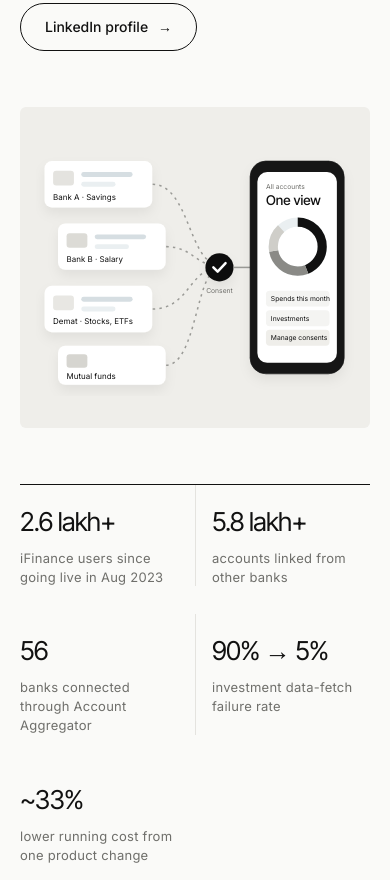
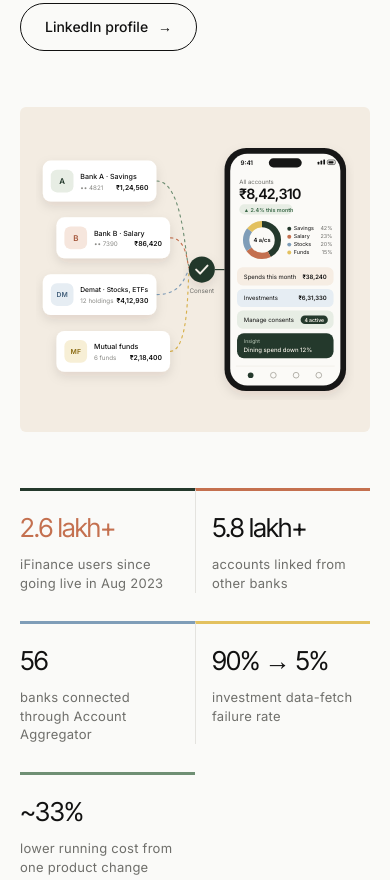
Before and after one commit to amaithi20332/amaithi20332.github.io, a plain HTML site: page index.html in a window 390 px wide. Shown: the part 772-1652 px from the top of the page. Drawn offline with Linux system fonts and the light colour scheme.

Commit message:
High-fidelity hero phone visual and colour accents

```diff
--- a/index.html
+++ b/index.html
@@ -218,6 +218,49 @@ footer p{color:var(--soft);font-size:17px;max-width:46ch}
 .rv.in{opacity:1;transform:none}
 @media (prefers-reduced-motion:reduce){*{animation:none!important;transition:none!important}html{scroll-behavior:auto}.rv{opacity:1;transform:none}}
 
+/* colour accents */
+:root{--sage:#6f8f74;--forest:#24392c;--clay:#c4704f;--mist:#7f9db8;--butter:#e3c15f;--sand:#f3ece2;--sagetint:#e7ede4;--misttint:#e6edf3}
+::selection{background:var(--forest);color:#f3efe6}
+.kick{color:var(--forest)}
+.shead .kick:before,.hero-text .kick:before,.two .kick:before{content:"";display:inline-block;width:6px;height:6px;border-radius:50%;background:var(--clay);margin-right:10px;vertical-align:2px}
+.links a:after{background:var(--clay)}
+.cta,.btn.p{background:var(--forest);border-color:var(--forest)}
+.cta:hover{background:#18271e}
+.btn:not(.p):hover{background:var(--forest);border-color:var(--forest)}
+.hero-fig{background:var(--sand)}
+.rcard{border-top:0}
+.rcard div{border-top:3px solid var(--forest)}
+.rcard div:nth-child(2){border-top-color:var(--clay)}
+.rcard div:nth-child(3){border-top-color:var(--mist)}
+.rcard div:nth-child(4){border-top-color:var(--butter)}
+.rcard div:nth-child(5){border-top-color:var(--sage)}
+.rcard div:first-child strong{color:var(--clay)}
+.tl li.big time:before{background:var(--clay)}
+.tl li:hover{background:linear-gradient(90deg,var(--sand),transparent 70%)}
+.tabs button[aria-selected=true]{border-color:var(--clay)}
+.res strong{color:var(--forest)}
+.rgrid,.bars,.proof,.posts{border-top-color:var(--forest)}
+.dots i.y{background:var(--sage)}
+.outcome{background:var(--sagetint)}
+.rc .big{color:var(--forest)}
+.bar .l b{color:var(--forest)}
+.track i{background:var(--sage)}
+.track i.a{background:var(--clay)}
+.pf:hover h3{color:var(--clay)}
+.gal button:nth-child(3n+1) .th{background:var(--sand)}
+.gal button:nth-child(3n+2) .th{background:var(--misttint)}
+.gal button:nth-child(3n) .th{background:var(--sagetint)}
+.post summary:hover{color:var(--clay)}
+.edu{border-top-color:var(--forest)}
+.chips li:hover{border-color:var(--clay);color:var(--clay)}
+footer{background:var(--forest);color:#f3efe6;border-top:0}
+footer p{color:#b9c4b8}
+.contact{border-top-color:#f3efe6}
+.contact div{border-bottom-color:rgba(243,239,230,.18)}
+.contact span{color:#9fb09f}
+.contact a{background-image:linear-gradient(var(--butter),var(--butter))}
+footer .copy{color:#9fb09f}
+
 /* tablet */
 @media (max-width:1024px){
 .links{display:none}
@@ -283,28 +326,46 @@ nav .wrap{min-height:64px}
 <p>I launched <strong>iFinance</strong>, ICICI Bank's Account Aggregator product for linking accounts from any bank, and I'm now building its next phase, the <strong>Financial Dashboard</strong>: investments, loans and insurance in one view. I also lead <strong>Know Your Spends</strong>, the bank's spend-tracking product. I work from evidence: test, measure, then ship in phases.</p>
 <div class="btns"><a class="btn p" href="#work">View case studies</a><a class="btn" href="https://www.linkedin.com/in/amaithipriya/">LinkedIn profile</a></div>
 </div>
-<figure class="hero-fig"><svg class="art" viewBox="0 0 520 420" role="img" aria-label="Accounts from several banks flowing through one consent check into a single app view">
-<defs><filter id="sh" x="-20%" y="-20%" width="140%" height="150%"><feDropShadow dx="0" dy="10" stdDeviation="10" flood-color="#000" flood-opacity=".06"/></filter></defs>
-<g filter="url(#sh)" font-family="Inter,sans-serif" font-size="13" fill="#111111">
-<g transform="translate(14,36)"><rect width="176" height="76" rx="12" fill="#fff"/><rect x="14" y="16" width="34" height="24" rx="5" fill="#e4e3df"/><rect x="60" y="18" width="84" height="8" rx="4" fill="#d6dee2"/><rect x="60" y="34" width="56" height="8" rx="4" fill="#eaeff1"/><text x="14" y="63">Bank A · Savings</text></g>
-<g transform="translate(36,138)"><rect width="176" height="76" rx="12" fill="#fff"/><rect x="14" y="16" width="34" height="24" rx="5" fill="#dcdbd6"/><rect x="60" y="18" width="84" height="8" rx="4" fill="#d6dee2"/><rect x="60" y="34" width="56" height="8" rx="4" fill="#eaeff1"/><text x="14" y="63">Bank B · Salary</text></g>
-<g transform="translate(14,240)"><rect width="176" height="76" rx="12" fill="#fff"/><rect x="14" y="16" width="34" height="24" rx="5" fill="#e8e7e3"/><rect x="60" y="18" width="84" height="8" rx="4" fill="#d6dee2"/><rect x="60" y="34" width="56" height="8" rx="4" fill="#eaeff1"/><text x="14" y="63">Demat · Stocks, ETFs</text></g>
-<g transform="translate(36,338)"><rect width="176" height="64" rx="12" fill="#fff"/><rect x="14" y="14" width="34" height="22" rx="5" fill="#d6d5d0"/><text x="14" y="54">Mutual funds</text></g>
+<figure class="hero-fig"><svg class="art" viewBox="0 0 560 460" role="img" aria-label="Accounts from several banks flowing through one consent check into a single app view">
+<defs><filter id="sh" x="-20%" y="-20%" width="140%" height="160%"><feDropShadow dx="0" dy="8" stdDeviation="9" flood-color="#2a2418" flood-opacity=".10"/></filter></defs>
+<g fill="none" stroke-width="2" stroke-linecap="round" stroke-dasharray="2 6" class="flow">
+<path stroke="#6f8f74" d="M212 74 C262 74 262 222 270 224"/><path stroke="#c4704f" d="M236 174 C268 174 266 226 270 228"/><path stroke="#7f9db8" d="M212 274 C262 274 262 234 270 232"/><path stroke="#d7b04a" d="M236 374 C272 374 266 238 270 236"/></g>
+<g filter="url(#sh)" font-family="Inter,sans-serif">
+<g transform="translate(12,38)"><rect width="200" height="72" rx="14" fill="#fff"/><rect x="14" y="16" width="40" height="40" rx="11" fill="#e7ede4"/><text x="34" y="41" text-anchor="middle" font-size="14" font-weight="600" fill="#24392c">A</text><text x="66" y="32" font-size="12.5" font-weight="500" fill="#111">Bank A · Savings</text><text x="66" y="51" font-size="11" fill="#8a8a86">•• 4821</text><text x="186" y="51" text-anchor="end" font-size="12" font-weight="600" fill="#111">₹1,24,560</text></g>
+<g transform="translate(36,138)"><rect width="200" height="72" rx="14" fill="#fff"/><rect x="14" y="16" width="40" height="40" rx="11" fill="#f6e6dd"/><text x="34" y="41" text-anchor="middle" font-size="14" font-weight="600" fill="#a4553a">B</text><text x="66" y="32" font-size="12.5" font-weight="500" fill="#111">Bank B · Salary</text><text x="66" y="51" font-size="11" fill="#8a8a86">•• 7390</text><text x="186" y="51" text-anchor="end" font-size="12" font-weight="600" fill="#111">₹86,420</text></g>
+<g transform="translate(12,238)"><rect width="200" height="72" rx="14" fill="#fff"/><rect x="14" y="16" width="40" height="40" rx="11" fill="#e6edf3"/><text x="34" y="41" text-anchor="middle" font-size="12" font-weight="600" fill="#45627d">DM</text><text x="66" y="32" font-size="11.8" font-weight="500" fill="#111">Demat · Stocks, ETFs</text><text x="66" y="51" font-size="11" fill="#8a8a86">12 holdings</text><text x="186" y="51" text-anchor="end" font-size="12" font-weight="600" fill="#111">₹4,12,930</text></g>
+<g transform="translate(36,338)"><rect width="200" height="72" rx="14" fill="#fff"/><rect x="14" y="16" width="40" height="40" rx="11" fill="#f7efd6"/><text x="34" y="41" text-anchor="middle" font-size="12" font-weight="600" fill="#8a6a12">MF</text><text x="66" y="32" font-size="12.5" font-weight="500" fill="#111">Mutual funds</text><text x="66" y="51" font-size="11" fill="#8a8a86">6 funds</text><text x="186" y="51" text-anchor="end" font-size="12" font-weight="600" fill="#111">₹2,18,400</text></g>
 </g>
-<g fill="none" stroke="#9a9a96" stroke-width="2.5" class="flow"><path d="M190 74 C250 74 250 200 296 205"/><path d="M212 176 C255 176 260 205 296 208"/><path d="M190 278 C250 278 250 214 296 211"/><path d="M212 370 C262 370 262 218 296 214"/></g>
-<g filter="url(#sh)"><circle cx="300" cy="210" r="23" fill="#111111"/><path d="M290 210 l7 7 l13 -14" stroke="#fff" stroke-width="4" fill="none" stroke-linecap="round" stroke-linejoin="round"/></g>
-<text x="300" y="252" text-anchor="middle" font-family="Inter,sans-serif" font-size="11" fill="#6f6f6b">Consent</text>
-<line x1="323" y1="210" x2="350" y2="210" stroke="#9a9a96" stroke-width="2.5"/>
-<g filter="url(#sh)"><rect x="350" y="36" width="154" height="348" rx="26" fill="#161616" stroke="#161616"/><rect x="362" y="54" width="130" height="312" rx="16" fill="#fff"/></g>
-<text x="376" y="82" font-family="Inter,sans-serif" font-size="11" fill="#6f6f6b">All accounts</text>
-<text x="376" y="108" font-family="Inter Tight,Inter,sans-serif" font-size="22" font-weight="500" fill="#111111">One view</text>
-<g transform="translate(376,124)"><circle cx="52" cy="52" r="40" fill="none" stroke="#eaeff1" stroke-width="15"/>
-<circle cx="52" cy="52" r="40" fill="none" stroke="#111111" stroke-width="15" stroke-dasharray="110 252" transform="rotate(-90 52 52)"/>
-<circle cx="52" cy="52" r="40" fill="none" stroke="#8a8a86" stroke-width="15" stroke-dasharray="70 252" stroke-dashoffset="-110" transform="rotate(-90 52 52)"/>
-<circle cx="52" cy="52" r="40" fill="none" stroke="#cfcec9" stroke-width="15" stroke-dasharray="40 252" stroke-dashoffset="-180" transform="rotate(-90 52 52)"/></g>
-<g font-family="Inter,sans-serif" font-size="11" fill="#111111"><rect x="376" y="248" width="104" height="26" rx="6" fill="#f4f4f2"/><text x="384" y="265">Spends this month</text>
-<rect x="376" y="280" width="104" height="26" rx="6" fill="#f4f4f2"/><text x="384" y="297">Investments</text>
-<rect x="376" y="312" width="104" height="26" rx="6" fill="#efeeea"/><text x="384" y="329">Manage consents</text></g>
+<g filter="url(#sh)"><circle cx="292" cy="230" r="23" fill="#24392c"/><path d="M282 230 l7 7 l13 -14" stroke="#f3efe6" stroke-width="3.5" fill="none" stroke-linecap="round" stroke-linejoin="round"/></g>
+<text x="292" y="272" text-anchor="middle" font-family="Inter,sans-serif" font-size="11" fill="#6f6f6b">Consent</text>
+<line x1="315" y1="230" x2="332" y2="230" stroke="#24392c" stroke-width="2"/>
+<g filter="url(#sh)"><rect x="332" y="16" width="214" height="428" rx="38" fill="#161616"/><rect x="342" y="26" width="194" height="408" rx="30" fill="#fbfaf7"/></g>
+<rect x="410" y="34" width="58" height="16" rx="8" fill="#161616"/>
+<g font-family="Inter,sans-serif" fill="#111">
+<text x="360" y="46" font-size="11" font-weight="600">9:41</text>
+<g fill="#111"><rect x="496" y="40" width="3" height="5" rx="1"/><rect x="501" y="38" width="3" height="7" rx="1"/><rect x="506" y="36" width="3" height="9" rx="1"/><rect x="513" y="37" width="14" height="8" rx="2.5" fill="none" stroke="#111" stroke-width="1"/><rect x="515" y="39" width="9" height="4" rx="1"/></g>
+<text x="358" y="80" font-size="10.5" fill="#6f6f6b">All accounts</text>
+<text x="358" y="106" font-family="Inter Tight,Inter,sans-serif" font-size="25" font-weight="600" letter-spacing="-.5">₹8,42,310</text>
+<rect x="358" y="115" width="94" height="18" rx="9" fill="#e7ede4"/><text x="366" y="128" font-size="9.5" font-weight="600" fill="#3d6a4a">▲ 2.4% this month</text>
+<g transform="translate(398,178)">
+<circle r="28" fill="none" stroke="#efeae1" stroke-width="11"/>
+<circle r="28" fill="none" stroke="#24392c" stroke-width="11" stroke-dasharray="74 176" transform="rotate(-90)"/>
+<circle r="28" fill="none" stroke="#c4704f" stroke-width="11" stroke-dasharray="40 176" stroke-dashoffset="-74" transform="rotate(-90)"/>
+<circle r="28" fill="none" stroke="#7f9db8" stroke-width="11" stroke-dasharray="36 176" stroke-dashoffset="-114" transform="rotate(-90)"/>
+<circle r="28" fill="none" stroke="#e3c15f" stroke-width="11" stroke-dasharray="26 176" stroke-dashoffset="-150" transform="rotate(-90)"/>
+<text y="4" text-anchor="middle" font-size="10" font-weight="600">4 a/cs</text></g>
+<g font-size="9.5"><circle cx="446" cy="158" r="3.5" fill="#24392c"/><text x="454" y="161">Savings</text><text x="522" y="161" text-anchor="end" fill="#6f6f6b">42%</text>
+<circle cx="446" cy="172" r="3.5" fill="#c4704f"/><text x="454" y="175">Salary</text><text x="522" y="175" text-anchor="end" fill="#6f6f6b">23%</text>
+<circle cx="446" cy="186" r="3.5" fill="#7f9db8"/><text x="454" y="189">Stocks</text><text x="522" y="189" text-anchor="end" fill="#6f6f6b">20%</text>
+<circle cx="446" cy="200" r="3.5" fill="#e3c15f"/><text x="454" y="203">Funds</text><text x="522" y="203" text-anchor="end" fill="#6f6f6b">15%</text></g>
+<g font-size="10.5"><rect x="354" y="226" width="170" height="32" rx="10" fill="#f6ede3"/><text x="366" y="246">Spends this month</text><text x="512" y="246" text-anchor="end" font-weight="600">₹38,240</text>
+<rect x="354" y="264" width="170" height="32" rx="10" fill="#e6edf3"/><text x="366" y="284">Investments</text><text x="512" y="284" text-anchor="end" font-weight="600">₹6,31,330</text>
+<rect x="354" y="302" width="170" height="32" rx="10" fill="#e7ede4"/><text x="366" y="322">Manage consents</text><rect x="466" y="311" width="48" height="15" rx="7.5" fill="#24392c"/><text x="490" y="322" text-anchor="middle" font-size="9" font-weight="600" fill="#f3efe6">4 active</text></g>
+<rect x="354" y="342" width="170" height="44" rx="12" fill="#24392c"/>
+<text x="366" y="360" font-size="9" fill="#b9c8b8">Insight</text><text x="366" y="376" font-size="10.5" font-weight="500" fill="#f3efe6">Dining spend down 12%</text>
+<line x1="352" y1="400" x2="526" y2="400" stroke="#ece8e0"/>
+<circle cx="378" cy="416" r="5" fill="#24392c"/><circle cx="418" cy="416" r="5" fill="none" stroke="#a9a69e" stroke-width="1.5"/><circle cx="458" cy="416" r="5" fill="none" stroke="#a9a69e" stroke-width="1.5"/><circle cx="498" cy="416" r="5" fill="none" stroke="#a9a69e" stroke-width="1.5"/>
+</g>
 </svg></figure>
 </div></header>
 
```
